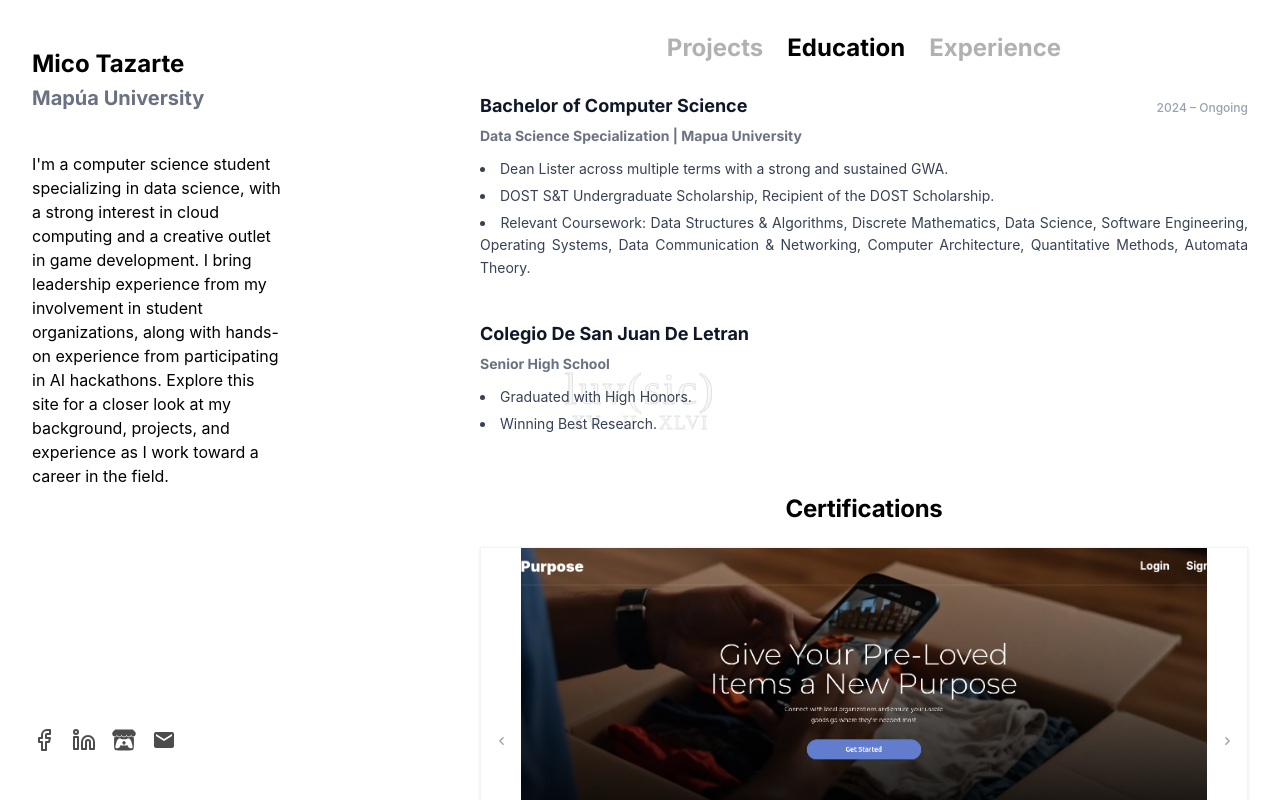
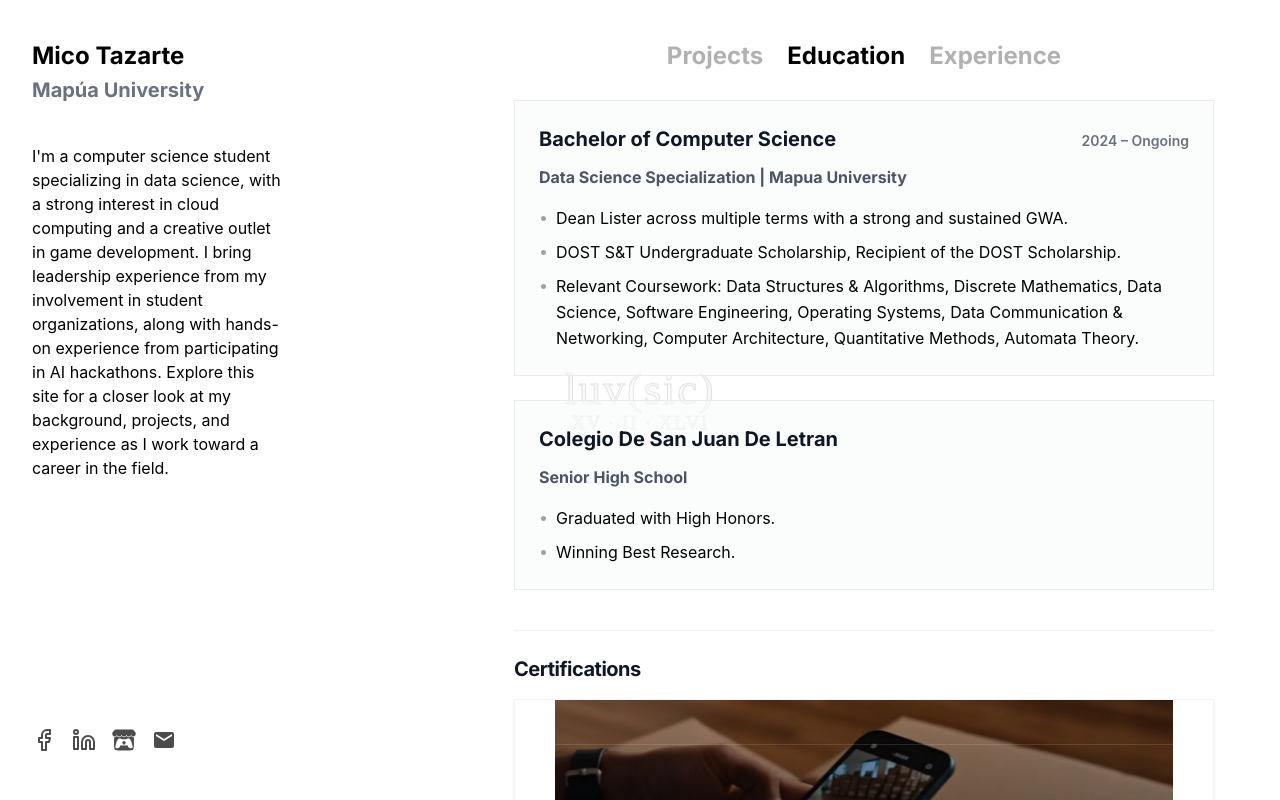
Before and after one commit to MacTaz/AWS-Portfolio, a React (Vite) app: page / in a window 1280 px wide. Both pictures are taken after a click on the button "Education". Built offline with nearby package versions, Linux system fonts and the light colour scheme; no server answers; a web font is replaced by a local one.

Commit message:
added consistent font and better education tab

```diff
--- a/src/components/ContentSection/ContentTabs.jsx
+++ b/src/components/ContentSection/ContentTabs.jsx
@@ -2,7 +2,7 @@ import { TABS as defaultTabs } from "@/components/ContentSection/portfolioData";
 
 function ContentTabs({ tabs = defaultTabs, activeTab, onTabChange }) {
   return (
-    <div className="sticky top-0 z-30 bg-white/75 backdrop-blur-md px-4 md:px-6 lg:px-8 pt-6 md:pt-8 pb-3 -mx-4 md:-mx-6 lg:-mx-8">
+    <div className="sticky top-0 z-30 bg-white/75 backdrop-blur-md px-4 md:px-6 lg:px-8 pt-8 md:pt-10 pb-3 -mx-4 md:-mx-6 lg:-mx-8">
       <div className="flex items-center justify-center gap-6 flex-wrap w-full">
         {tabs.map((tab) => (
           <button
--- a/src/components/ContentSection/education/CertificationsSection.jsx
+++ b/src/components/ContentSection/education/CertificationsSection.jsx
@@ -3,19 +3,10 @@ import { certifications as defaultCertifications } from "@/components/ContentSec
 
 function CertificationsSection({ items = defaultCertifications }) {
   return (
-    <div className="flex flex-col gap-4 pt-4">
-      <p
-        style={{
-          fontFamily: "Inter, -apple-system, BlinkMacSystemFont, sans-serif",
-          fontSize: "1.5rem",
-          fontWeight: 700,
-          letterSpacing: "-0.01em",
-          marginBottom: "0.25rem",
-          textAlign: "center",
-        }}
-      >
+    <div className="flex flex-col gap-4 pt-6 border-t border-gray-100 mt-2">
+      <h2 className="font-inter text-xl font-bold text-gray-900 tracking-tight">
         Certifications
-      </p>
+      </h2>
       <CertificationsSlider items={items} />
     </div>
   );
--- a/src/components/ContentSection/education/CertificationsSlider.jsx
+++ b/src/components/ContentSection/education/CertificationsSlider.jsx
@@ -46,7 +46,7 @@ function CertificationsSlider({ items }) {
         )}
 
         {/* Certificate Image Frame */}
-        <div className="flex-1 aspect-video overflow-hidden bg-black flex items-center justify-center">
+        <div className="flex-1 aspect-[4/3] overflow-hidden bg-black flex items-center justify-center">
           <div
             style={{
               opacity: fading ? 0 : 1,
@@ -85,24 +85,24 @@ function CertificationsSlider({ items }) {
       </div>
 
       {/* Certification details below the image */}
-      <div className="flex flex-col items-start gap-0.5 px-1">
+      <div className="flex flex-col items-start gap-1 px-1 pt-1">
         <div className="flex items-center justify-between w-full">
-          <p className="font-inter text-lg font-bold text-gray-900">
+          <p className="font-inter text-xl font-bold text-gray-900">
             {activeItem.title}
           </p>
           {activeItem.date && (
-            <span className="text-xs text-gray-400 font-medium">
+            <span className="text-sm text-gray-500 font-semibold">
               {activeItem.date}
             </span>
           )}
         </div>
         {activeItem.subtitle && (
-          <p className="font-inter text-sm font-semibold text-gray-500">
+          <p className="font-inter text-base font-semibold text-gray-600">
             {activeItem.subtitle}
           </p>
         )}
         {activeItem.description && (
-          <p className="text-sm text-gray-600 mt-1 leading-relaxed">
+          <p className="text-base font-medium text-gray-800 mt-1 leading-relaxed">
             {activeItem.description}
           </p>
         )}
@@ -117,10 +117,10 @@ function CertificationsSlider({ items }) {
               onClick={() => go(i)}
               aria-label={`Go to certification ${i + 1}`}
               className={[
-                "rounded-full transition-all duration-300 cursor-pointer border-0 p-0",
+                "transition-all duration-300 cursor-pointer border-0 p-0",
                 i === current
-                  ? "w-3.5 h-1.5 bg-gray-800"
-                  : "w-1.5 h-1.5 bg-gray-300 hover:bg-gray-500",
+                  ? "w-4 h-1 bg-gray-900"
+                  : "w-2 h-1 bg-gray-300 hover:bg-gray-500",
               ].join(" ")}
             />
           ))}
--- a/src/components/ContentSection/education/EducationCard.jsx
+++ b/src/components/ContentSection/education/EducationCard.jsx
@@ -1,31 +1,36 @@
 function EducationCard({ title, subtitle, date, description, bullets }) {
   return (
-    <div className="flex flex-col items-start justify-center w-full gap-1.5">
+    <div className="w-full flex flex-col gap-3 bg-gray-50/60 p-6 border border-gray-200/80">
       <div className="flex items-baseline justify-between w-full flex-wrap gap-2">
-        <p className="font-inter text-lg font-semibold text-gray-900">{title}</p>
-        {date && <span className="text-xs text-gray-400 font-medium">{date}</span>}
+        <h3 className="font-inter text-xl font-bold text-gray-900">{title}</h3>
+        {date && (
+          <span className="text-sm font-semibold text-gray-500">
+            {date}
+          </span>
+        )}
       </div>
 
       {subtitle && (
-        <p className="font-inter text-sm font-medium text-gray-500">
+        <p className="font-inter text-base font-semibold text-gray-600">
           {subtitle}
         </p>
       )}
 
       {description && (
-        <p className="w-full text-justify text-sm text-gray-700 leading-relaxed mt-1">
+        <p className="leading-relaxed text-justify mt-1">
           {description}
         </p>
       )}
 
       {bullets && bullets.length > 0 && (
-        <ul className="w-full mt-1.5 list-disc list-inside space-y-1">
+        <div className="flex flex-col gap-2 mt-1">
           {bullets.map((b, idx) => (
-            <li key={idx} className="text-sm text-justify leading-relaxed text-gray-700">
-              {b}
-            </li>
+            <div key={idx} className="flex items-start gap-2">
+              <span className="text-gray-400 shrink-0">•</span>
+              <span className="leading-relaxed">{b}</span>
+            </div>
           ))}
-        </ul>
+        </div>
       )}
     </div>
   );
--- a/src/components/ContentSection/education/EducationTab.jsx
+++ b/src/components/ContentSection/education/EducationTab.jsx
@@ -5,13 +5,16 @@ import { education } from "@/components/ContentSection/portfolioData";
 
 function EducationTab() {
   return (
-    <>
-      {education.map((item, i) => (
-        <EducationCard key={i} {...item} />
-      ))}
+    <div className="flex flex-col gap-8 w-full max-w-[700px] mx-auto">
+      <div className="flex flex-col gap-6">
+        {education.map((item, i) => (
+          <EducationCard key={i} {...item} />
+        ))}
+      </div>
+
       <CertificationsSection />
       <SkillsSection />
-    </>
+    </div>
   );
 }
 
--- a/src/components/ContentSection/education/SkillsSection.jsx
+++ b/src/components/ContentSection/education/SkillsSection.jsx
@@ -2,74 +2,27 @@ import { skillCategories as defaultCategories } from "@/components/ContentSectio
 
 function SkillsSection({ categories = defaultCategories }) {
   return (
-    <div
-      style={{
-        paddingTop: "2rem",
-        display: "flex",
-        flexDirection: "column",
-        gap: "1.5rem",
-      }}
-    >
-      <p
-        style={{
-          fontFamily: "Inter, -apple-system, BlinkMacSystemFont, sans-serif",
-          fontSize: "1.5rem",
-          fontWeight: 700,
-          letterSpacing: "-0.01em",
-          marginBottom: "0.25rem",
-          textAlign: "center",
-        }}
-      >
+    <div className="flex flex-col gap-5 pt-6 border-t border-gray-100 mt-2">
+      <h2 className="font-inter text-xl font-bold text-gray-900 tracking-tight">
         Skills
-      </p>
+      </h2>
 
-      {categories.map((cat) => (
-        <div key={cat.category} style={{ display: "flex", flexDirection: "column", gap: "0.5rem" }}>
-          {/* Category label */}
-          <span
-            style={{
-              fontFamily: "Inter, -apple-system, BlinkMacSystemFont, sans-serif",
-              fontSize: "0.65rem",
-              fontWeight: 600,
-              letterSpacing: "0.1em",
-              textTransform: "uppercase",
-              color: "rgba(0,0,0,0.38)",
-            }}
+      <div className="grid grid-cols-1 md:grid-cols-2 gap-4">
+        {categories.map((cat) => (
+          <div
+            key={cat.category}
+            className="flex flex-col gap-2.5 bg-gray-50/60 p-5 border border-gray-200/80"
           >
-            {cat.category}
-          </span>
+            <span className="font-inter font-bold text-xs text-gray-500 uppercase tracking-wider">
+              {cat.category}
+            </span>
 
-          {/* Pill chips */}
-          <div style={{ display: "flex", flexWrap: "wrap", gap: "0.4rem" }}>
-            {cat.items.map((item) => (
-              <span
-                key={item}
-                style={{
-                  display: "inline-flex",
-                  alignItems: "center",
-                  fontFamily: "Inter, -apple-system, BlinkMacSystemFont, sans-serif",
-                  fontSize: "0.75rem",
-                  fontWeight: 500,
-                  color: "rgba(0,0,0,0.72)",
-                  background: "rgba(0,0,0,0.05)",
-                  border: "1px solid rgba(0,0,0,0.08)",
-                  borderRadius: "999px",
-                  padding: "0.25rem 0.75rem",
-                  letterSpacing: "0.01em",
-                  whiteSpace: "nowrap",
-                  backdropFilter: "blur(6px)",
-                  WebkitBackdropFilter: "blur(6px)",
-                  transition: "background 0.15s ease",
-                }}
-                onMouseEnter={(e) => (e.currentTarget.style.background = "rgba(0,0,0,0.1)")}
-                onMouseLeave={(e) => (e.currentTarget.style.background = "rgba(0,0,0,0.05)")}
-              >
-                {item}
-              </span>
-            ))}
+            <p className="leading-relaxed">
+              {cat.items.join(" · ")}
+            </p>
           </div>
-        </div>
-      ))}
+        ))}
+      </div>
     </div>
   );
 }
--- a/src/components/SideBar/Sidebar.jsx
+++ b/src/components/SideBar/Sidebar.jsx
@@ -2,7 +2,7 @@ import SocialLinks from './SocialLinks';
 
 function Sidebar() {
   return (
-    <div className="flex flex-col items-center md:items-start justify-start gap-8 md:gap-10 h-auto md:h-full w-full md:w-[35%] px-4 md:px-6 lg:px-8 pt-10 pb-6 md:pt-12 md:pb-0 overflow-hidden">
+    <div className="flex flex-col items-center md:items-start justify-start gap-8 md:gap-10 h-auto md:h-full w-full md:w-[35%] px-4 md:px-6 lg:px-8 pt-8 md:pt-10 pb-6 md:pb-0 overflow-hidden">
       <div>
         <p className="font-inter text-2xl font-bold text-center md:text-left">Mico Tazarte</p>
         <p className="font-inter text-xl font-bold text-center md:text-left text-gray-500 mt-1">Mapúa University</p>
--- a/src/index.css
+++ b/src/index.css
@@ -15,6 +15,7 @@ html {
 @utility no-scrollbar {
   -ms-overflow-style: none;
   scrollbar-width: none;
+
   &::-webkit-scrollbar {
     display: none;
   }
```
